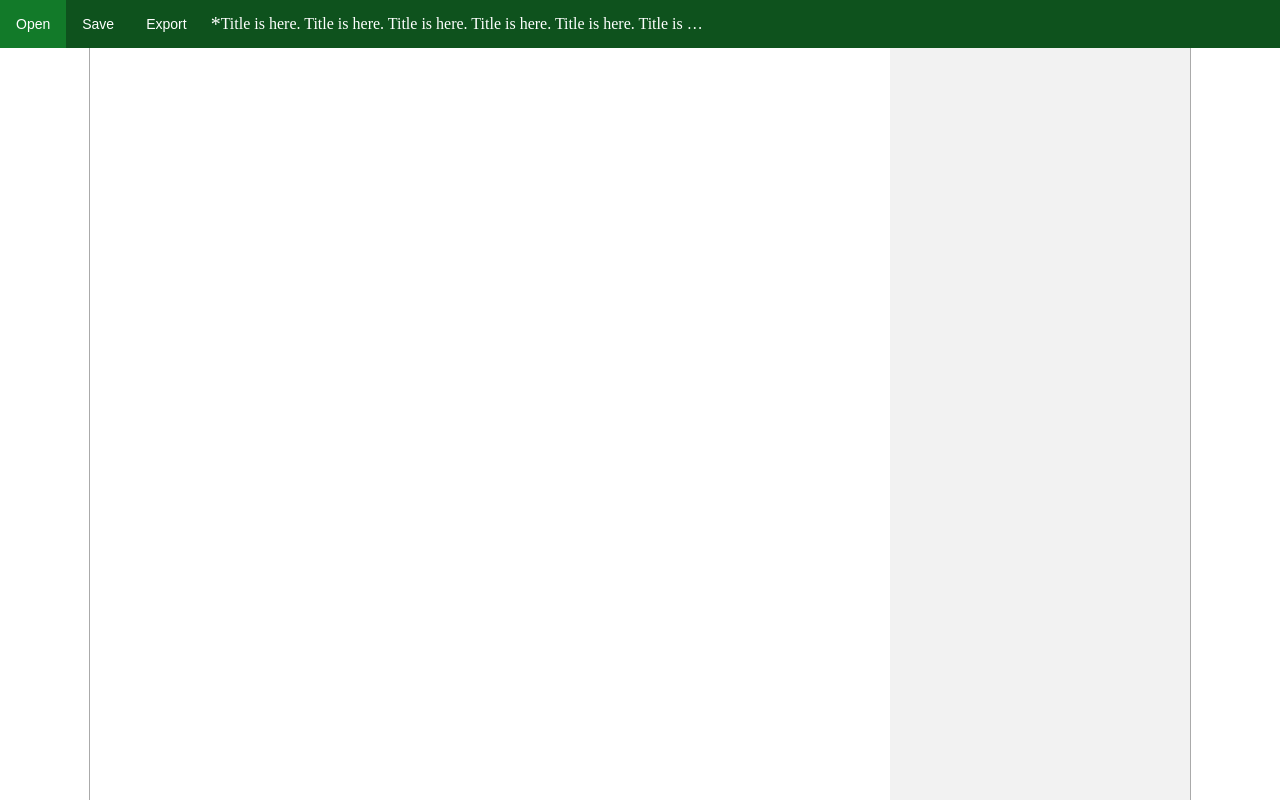
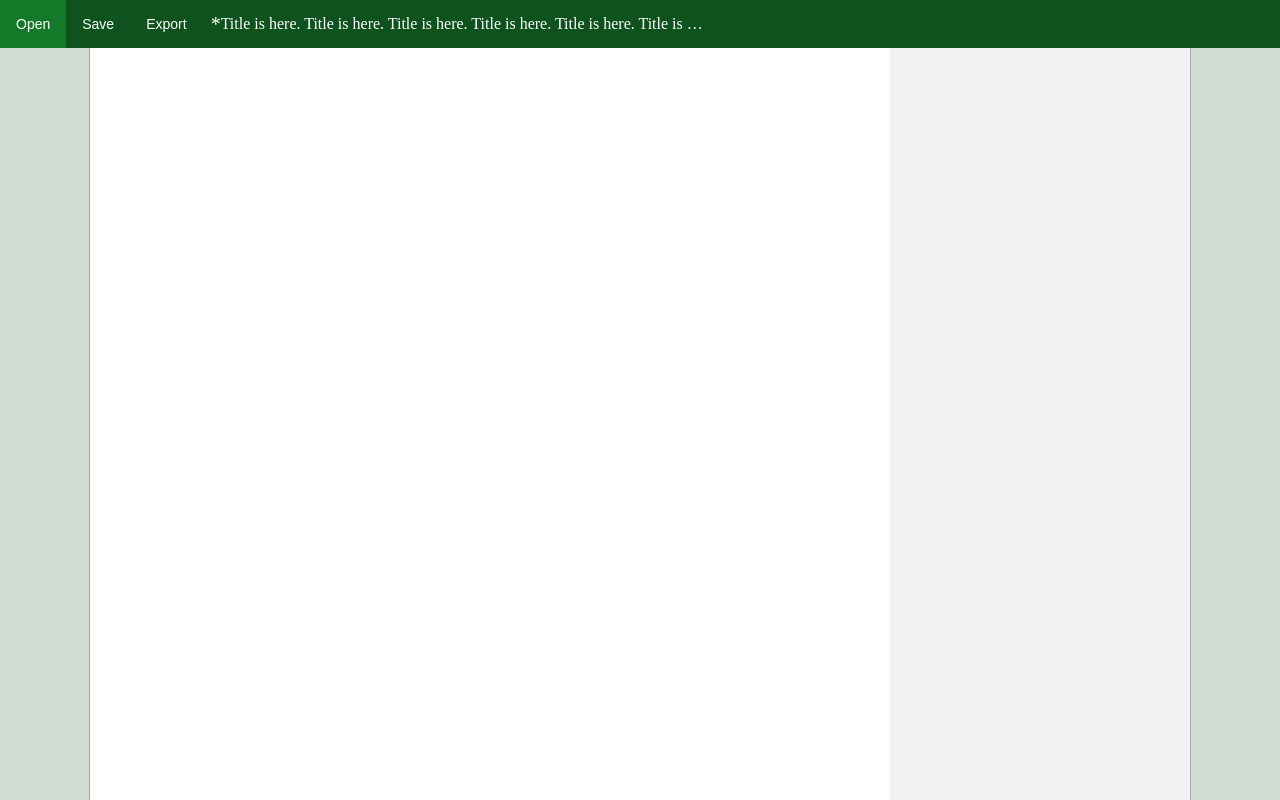
Before and after one commit to kusa-mochi/mochi-memo-pad, a Vue app in the folder src/: page / in a window 1280 px wide. Built offline with nearby package versions, Linux system fonts and the light colour scheme.

Commit message:
change background colors.

```diff
--- a/src/src/App.vue
+++ b/src/src/App.vue
@@ -31,6 +31,7 @@ html,
 body {
   width: 100%;
   height: 100%;
+  background-color: rgba($theme_color, 0.1);
 }
 .mochi-icon {
   fill: $theme_color;
@@ -48,6 +49,7 @@ body {
   .editor-container {
     position: relative;
     height: calc(100% - 48px);
+    background-color: white;
   }
 }
 </style>
```
